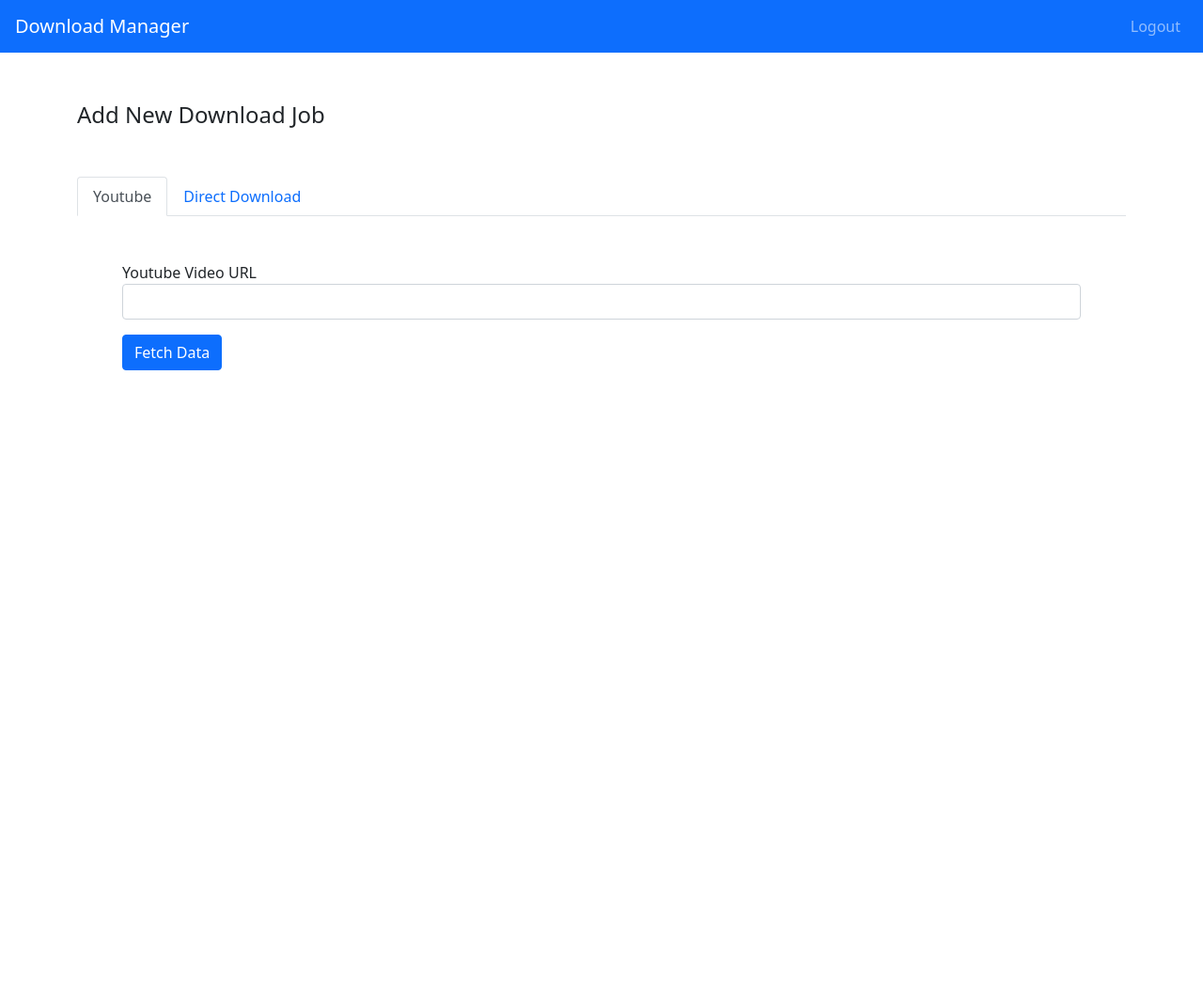
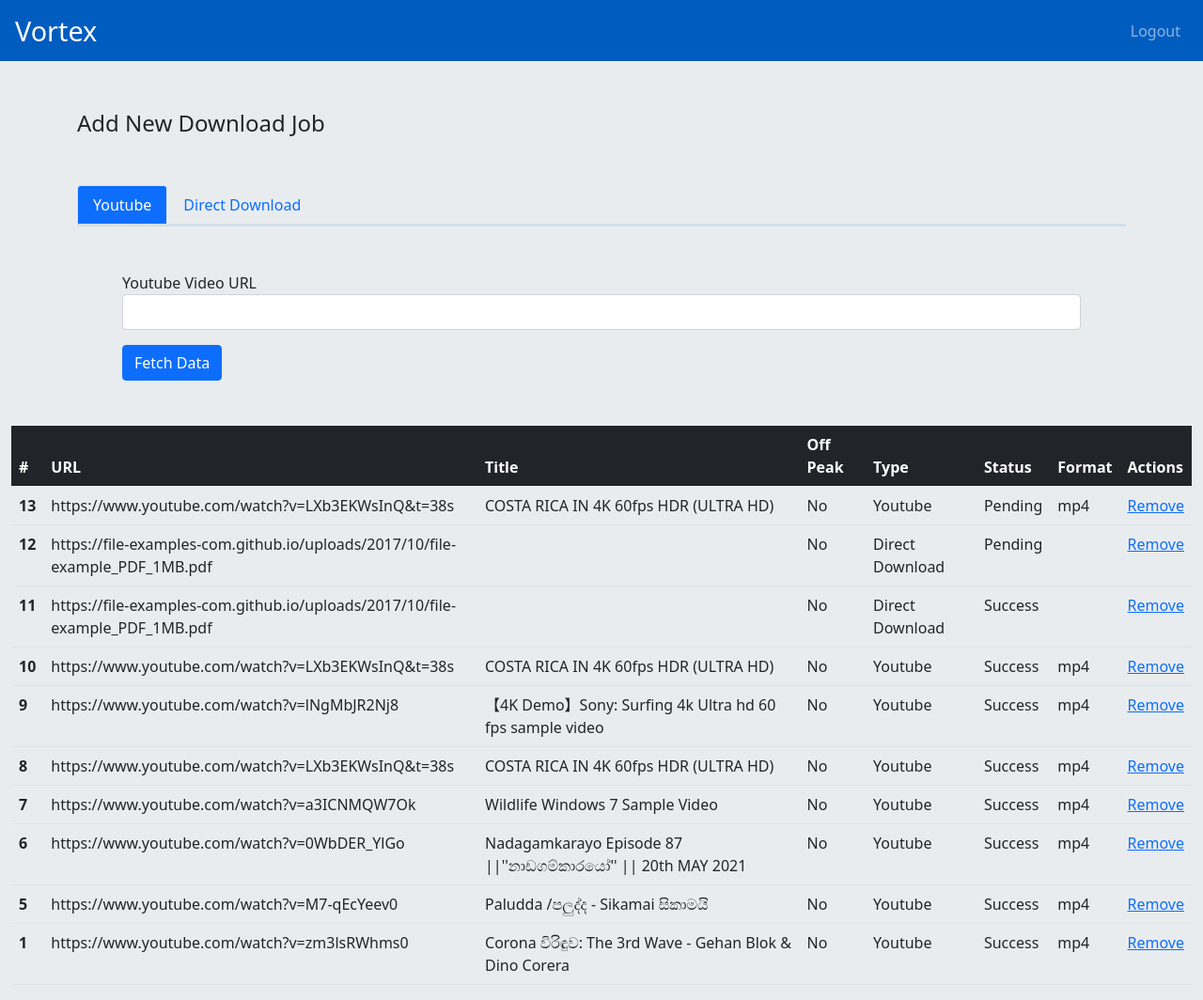
Before and after one commit to Lasithih/vortex, a Flask app: page / in a window 1280 px wide. Shown: the whole page at 94% size. Before the commit the page ends 394 px from the top, so only its background shows below. Run offline with Flask 2, Linux system fonts and the light colour scheme; a user stored in the database is signed in; data comes from the database, SQL or seed files in the repository; both versions use the stored data as it was after the commit; some libraries are stand-ins or nearby versions.

Commit message:
Show list of jobs

```diff
--- a/auth.py
+++ b/auth.py
@@ -1,4 +1,4 @@
-from flask_login import login_manager, login_required, current_user, LoginManager, logout_user
+from flask_login import login_required, current_user, LoginManager, logout_user
 from flask import render_template, redirect, url_for
 from models import User
 
--- a/direct_download.py
+++ b/direct_download.py
@@ -1,6 +1,5 @@
 import requests
 import logging
-import time
 
 def get_file_name(url):
     arr = url.split('/')
--- a/downloader.py
+++ b/downloader.py
@@ -35,6 +35,7 @@ def execute_job(job):
         success = JobStatus.success if update_ytdl() else JobStatus.failed
     else:
         logging.error("Unknown job type: {}".format(job.job_type))
+
     db_access.update_job_status(job.id, success)
     if job.job_type == JobType.YtdlUpdate.value:
         os.execv(sys.executable, ['python'] + sys.argv)
--- a/models.py
+++ b/models.py
@@ -1,5 +1,7 @@
+import config
+
 class User():
-    name = 'admin'
+    name = config.config_get_dashboard_username()
     id = 1
 
     def to_json(self):
--- a/static/css/main.css
+++ b/static/css/main.css
@@ -1,6 +1,35 @@
 nav {
   padding-left: 16px;
   padding-right: 16px;
+  background-color: #005cbf;
+  height: 65px;
+}
+
+.bg-primary-color {
+  background-color: #005cbf;
+  color: white;
+}
+
+.bg-secondary-color {
+  background-color: #e9ecef;
+}
+
+.navbar-default .navbar-brand {
+  color: white;
+}
+
+.brand-text {
+  font-size: 1.8rem !important;
+}
+
+.nav-tabs .nav-item .nav-link.active {
+  color: white;
+  background-color: #0d6efd;
+  border-bottom: none;
+}
+
+.nav.nav-tabs {
+  border-bottom: 3px solid #d2dfec;
 }
 
 .mw-600 {
--- a/static/js/index.js
+++ b/static/js/index.js
@@ -10,19 +10,48 @@ var IndexViewModel = {
     select_youtubePreset: null,
     check_downloadOffpeak: null,
     check_directDownloadOffpeak: null,
-    txt_directDownloadUrl: null
+    txt_directDownloadUrl: null,
+    container_youtubeVideoSize: null,
+    txt_youtubeVideoSize: null,
+    table_jobs: null,
+
+    timer_loadJobs: null,
+    timer_loadJobsInterval: 500
 }
 
-var JobModel = {
+var YTJobModel = {
     url: null,
+    title: null,
     format: null,
     preset: null,
     isOffPeak: true,
-    jobType: 0
+    jobType: 1,
+
+    reset: function() {
+        url = null,
+        title = null,
+        format = null,
+        preset = null,
+        isOffPeak = true,
+        jobType = 1
+    }
+}
+
+var DDJobModel = {
+    url: null,
+    isOffPeak: true,
+    jobType: 2,
+
+    reset: function() {
+        url = null,
+        isOffPeak = true,
+        jobType = 2
+    }
 }
 
 $(function() {
     bindViews();
+    startLoadingJobs();
 });
 
 function bindViews(){
@@ -40,10 +69,122 @@ function bindViews(){
     IndexViewModel.check_directDownloadOffpeak = $('#dd-offpeak');
     IndexViewModel.txt_directDownloadUrl = $('#dd-url');
     IndexViewModel.btn_addDdJob = $('#btn-dd-job');
+    IndexViewModel.container_youtubeVideoSize = $('#yt-size-container');
+    IndexViewModel.txt_youtubeVideoSize = $('#yt-size');
+    IndexViewModel.table_jobs = $('#table-jobs');
+}
+
+function startLoadingJobs() {
+    loadJobs();
+
+    // var autoRefresh = $('#logs-auto-refresh').is(':checked');
+    // if (autoRefresh) {
+    IndexViewModel.timer_loadJobs = setInterval(loadJobs, IndexViewModel.timer_loadJobsInterval);
+    // }
+
+    // $("#logs-auto-refresh").change(function() {
+    //     if (this.checked) {
+    //         LogViewerModel.fetchTimer = setInterval(getLogs, LogViewerModel.fetchInterval);
+    //     } else {
+    //         if (LogViewerModel.fetchTimer !== null) {
+    //             clearInterval(LogViewerModel.fetchTimer);
+    //         }
+    //     }
+    // });
+}
+
+function loadJobs() {
+
+    $.ajax({
+        type: "GET",
+        url: "/api/v1/jobs/list",
+        processData: false,
+        contentType: "application/json",
+        success: function(data, status, xhr) {
+            if(data.success) {
+                fillJobsTable(data.data);
+            }
+        },
+        error: function(xhr) {
+            var exMessage = typeof xhr.responseJSON.Message == 'undefined' ?
+                "Couldn't fetch event types." :
+                xhr.responseJSON.Message;
+            showErrorModal(exMessage);
+        }
+    });
+}
+
+function fillJobsTable(jobs) {
+    var tableContent = "";
+    for (let i = 0; i < jobs.length; i++) {
+        const job = jobs[i];
+        tableRow = "<tr>";
+        tableRow += "<th scope='row'>"+job.id+"</th>";
+        tableRow += "<td>"+job.url+"</td>";
+        tableRow += "<td>"+job.title+"</td>";
+        tableRow += "<td>";
+        if(job.start_at_midnight === 1) {
+            tableRow += "Yes";
+        } else {
+            tableRow += "No";
+        }
+        tableRow += "</td>";
+        tableRow += "<td>";
+        if(job.job_type === 1) {
+            tableRow += "Youtube";
+        } else {
+            tableRow += "Direct Download";
+        }
+        tableRow += "</td>";
+        tableRow += "<td>";
+        if(job.status === 1) {
+            tableRow += "Pending";
+        } else if(job.status === 2) {
+            tableRow += "Downloading";
+        } else if(job.status === 3) {
+            tableRow += "Success";
+        } else if(job.status === 4) {
+            tableRow += "Failed";
+        } else {
+            tableRow += "Unknown";
+        }
+        tableRow += "</td>";
+        tableRow += "<td>"+job.format+"</td>";
+        tableRow += "<td><a href='javascript:removeJob("+job.id+")'>Remove</a></td>";
+        tableRow += "</tr>";
+
+        tableContent += tableRow;
+    }
+
+    $('#table-body').html(tableContent);
+}
+
+function removeJob(id) {
+    console.log("deleting: "+id);
+    $.ajax({
+        url: "/api/v1/jobs/delete", //the page containing php script
+        type: "POST", //request type,
+        contentType: "application/json",
+        processData: false,
+        data: JSON.stringify({'id':id}),
+        success: function(result) {
+            if(result.success) {
+                showSuccessModal("Job Successfully Deleted");
+            } else {
+                showErrorModal(result.data);
+            }
+        },
+        error(e) {
+            console.log(e.statusText);
+            showErrorModal(e.statusText);
+        }
+    });
 }
 
 //Onclick - start
 function fetchYTdata() {
+    YTJobModel.reset();
+
     var url = IndexViewModel.txt_youtubeURL.val();
     if(url === '' || url === null) {
         alert("Enter the URL to continue");
@@ -55,7 +196,7 @@ function fetchYTdata() {
         return;
     }
 
-    JobModel.url = url
+    YTJobModel.url = url
 
     IndexViewModel.btn_addYtJob.prop("disabled",false);
     IndexViewModel.btn_fetchYoutube.prop("disabled",true);
@@ -74,7 +215,7 @@ function fetchYTdata() {
             IndexViewModel.btn_fetchYoutube.prop("disabled",false);
         },
         error(e) {
-            console.log(e.responseText);
+            console.log(e.statusText);
             IndexViewModel.btn_fetchYoutube.prop("disabled",false);
             IndexViewModel.section_youtubeDetails.hide();
         }
@@ -82,10 +223,10 @@ function fetchYTdata() {
 }
 
 function addYTdownloadJob() {
-    JobModel.format = IndexViewModel.select_youtubeFormat.val();
-    JobModel.preset = IndexViewModel.select_youtubePreset.val();
-    JobModel.isOffPeak = IndexViewModel.check_downloadOffpeak.is(':checked');
-    JobModel.jobType = 1
+    YTJobModel.format = IndexViewModel.select_youtubeFormat.val();
+    YTJobModel.preset = IndexViewModel.select_youtubePreset.val();
+    YTJobModel.isOffPeak = IndexViewModel.check_downloadOffpeak.is(':checked');
+    YTJobModel.jobType = 1
 
     IndexViewModel.btn_addYtJob.prop("disabled",true);
     $.ajax({
@@ -93,7 +234,7 @@ function addYTdownloadJob() {
         type: "POST", //request type,
         contentType: "application/json",
         processData: false,
-        data: JSON.stringify(JobModel),
+        data: JSON.stringify(YTJobModel),
         success: function(result) {
             if(result.success) {
                 resetYTdetails();
@@ -105,7 +246,7 @@ function addYTdownloadJob() {
             IndexViewModel.btn_addYtJob.prop("disabled",false);
         },
         error(e) {
-            console.log(e.responseText);
+            console.log(e.statusText);
             IndexViewModel.btn_addYtJob.prop("disabled",false);
             showErrorModal(e);
         }
@@ -113,6 +254,24 @@ function addYTdownloadJob() {
 }
 
 function AddDirectDownload() {
+
+    DDJobModel.reset();
+    var url = IndexViewModel.txt_youtubeURL.val();
+
+    if(url === '' || url === null) {
+        alert("Enter the URL to continue");
+        return;
+    }
+
+    if(!validURL(url)) {
+        alert("Enter a valid URL to continue");
+        return;
+    }
+
+    DDJobModel.url = url
+    DDJobModel.isOffPeak = IndexViewModel.check_downloadOffpeak.is(':checked');
+    DDJobModel.jobType = 2
+
     var url = IndexViewModel.txt_directDownloadUrl.val();
     if(url === '' || url === null) {
         alert("Enter the URL to continue");
@@ -124,9 +283,9 @@ function AddDirectDownload() {
         return;
     }
 
-    JobModel.url = url;
-    JobModel.isOffPeak = IndexViewModel.check_directDownloadOffpeak.is(':checked');
-    JobModel.jobType = 2;
+    DDJobModel.url = url;
+    DDJobModel.isOffPeak = IndexViewModel.check_directDownloadOffpeak.is(':checked');
+    DDJobModel.jobType = 2;
 
     IndexViewModel.btn_addDdJob.prop("disabled",true);
     $.ajax({
@@ -134,7 +293,7 @@ function AddDirectDownload() {
         type: "POST",
         contentType: "application/json",
         processData: false,
-        data: JSON.stringify(JobModel),
+        data: JSON.stringify(DDJobModel),
         success: function(result) {
             if(result.success) {
                 resetYTdetails();//todo
@@ -145,7 +304,7 @@ function AddDirectDownload() {
             IndexViewModel.btn_addDdJob.prop("disabled",false);
         },
         error(e) {
-            console.log(e.responseText);
+            console.log(e.statusText);
             IndexViewModel.btn_addDdJob.prop("disabled",false);
             showErrorModal(e);
         }
@@ -176,12 +335,40 @@ function fillExtentions(yt_details) {
     });
 
     fillPresets(yt_details);
+
     IndexViewModel.select_youtubeFormat.on('change', function() {
         fillPresets(yt_details);
+        fillYtPresetSize(yt_details);
+    });
+
+    IndexViewModel.txt_youtubeVideoSize.text('N/A');
+    IndexViewModel.select_youtubePreset.on('change', function() {
+        fillYtPresetSize(yt_details);
     });
 }
 
+function fillYtPresetSize(yt_details) {
 
+    var selected = IndexViewModel.select_youtubePreset.val();
+
+    if(selected === 'auto'){
+        IndexViewModel.container_youtubeVideoSize.hide();
+        IndexViewModel.txt_youtubeVideoSize.text('N/A');
+        return;
+    }
+
+    var preset = yt_details.formats.filter(function(format) {
+        return format.format_id == selected;
+    })[0];
+
+    if(typeof preset === 'undefined' || typeof preset.filesize === 'undefined' || preset.filesize == null) {
+        IndexViewModel.container_youtubeVideoSize.hide();
+        IndexViewModel.txt_youtubeVideoSize.text('N/A');
+        return;
+    }
+    IndexViewModel.txt_youtubeVideoSize.text(preset.filesize.fileSize());
+    IndexViewModel.container_youtubeVideoSize.show();
+}
 
 function fillPresets(yt_details) {
     IndexViewModel.select_youtubePreset.find('option').remove().end().append('<option value="auto" selected>Auto</option>');
@@ -202,6 +389,8 @@ function fillPresets(yt_details) {
 function populateYTdetails(yt_details) {
     resetYTdetails();
 
+    YTJobModel.title = yt_details.title
+
     IndexViewModel.image_youtubeThumbnail.attr("src",yt_details.thumbnail);
     IndexViewModel.label_youtubeTitle.html(yt_details.title);
 
@@ -209,6 +398,9 @@ function populateYTdetails(yt_details) {
 }
 
 function resetYTdetails() {
+    IndexViewModel.container_youtubeVideoSize.hide();
+    IndexViewModel.txt_youtubeVideoSize.text("N/A");
+
     IndexViewModel.image_youtubeThumbnail.attr("src",''); //TODO - Placeholder image
     IndexViewModel.label_youtubeTitle.html('');
 
@@ -230,4 +422,59 @@ function validURL(str) {
       '(\\?[;&a-z\\d%_.~+=-]*)?'+ // query string
       '(\\#[-a-z\\d_]*)?$','i'); // fragment locator
     return !!pattern.test(str);
+}
+
+Number.prototype.fileSize = function() {
+
+    const gb = 1024 *1024 *1024;
+    const mb = 1024 *1024;
+    const kb = 1024;
+
+    var val = this.valueOf();
+    var str = "";
+    var unit = "";
+
+    if(val >= gb) {
+        str =  (val/gb).toFixed().toString();
+        unit = "GB"
+
+    } else if(val >= mb) {
+        str =  (val/mb).toFixed().toString();
+        unit = "MB"
+
+    } else if(val >= kb) {
+        str =  (val/kb).toFixed().toString();
+        unit = "KB"
+    } else {
+        str =  val.toFixed().toString();
+        unit = "B"
+    }
+
+    var arr = str.split('.');
+    if(arr.length === 2) {
+        if(arr[1].length > 2) {
+            str = arr[0] + '.' + arr[1].slice(0,2);
+        }
+    }
+
+    return str + ' ' + unit
+}
+
+Number.prototype.toFixed = function() {
+    var x = this.valueOf();
+    if (Math.abs(x) < 1.0) {
+      var e = parseInt(x.toString().split('e-')[1]);
+      if (e) {
+          x *= Math.pow(10,e-1);
+          x = '0.' + (new Array(e)).join('0') + x.toString().substring(2);
+      }
+    } else {
+      var e = parseInt(x.toString().split('+')[1]);
+      if (e > 20) {
+          e -= 20;
+          x /= Math.pow(10,e);
+          x += (new Array(e+1)).join('0');
+      }
+    }
+    return x;
   }
--- a/templates/base.html
+++ b/templates/base.html
@@ -34,9 +34,9 @@
   {% block head %}{% endblock %}
 </head>
 
-<body>
-  <nav class="navbar navbar-expand-lg navbar-dark bg-primary">
-    <a class="navbar-brand" href="#">Download Manager</a>
+<body class="bg-secondary-color">
+  <nav class="navbar navbar-expand-lg navbar-dark navbar-center">
+    <a class="navbar-brand brand-text" href="#">Vortex</a>
     <button class="navbar-toggler" type="button" data-toggle="collapse" data-target="#navbarNav"
       aria-controls="navbarNav" aria-expanded="false" aria-label="Toggle navigation">
       <span class="navbar-toggler-icon"></span>
--- a/templates/index.html
+++ b/templates/index.html
@@ -2,7 +2,7 @@
 
 {% block head %}
 <script src="{{ url_for('static',filename='js/index.js') }}"></script>
-<title>Download Manager</title>
+<title>Vortex</title>
 {% endblock %}
 
 {% block body %}
@@ -52,11 +52,15 @@
                                         <option value="auto" selected>Auto</option>
                                     </select>
                                 </div>
-                                <div class="col-auto orm-group form-item">
+                                <div class="col-auto form-group form-item">
                                     <label for="yt-preset">Preset</label>
                                     <select id="yt-preset" class="form-select" aria-label="Default select example">
                                         <option value="auto" selected>Auto</option>
                                     </select>
+                                </div>
+                                <div id="yt-size-container" class="col-auto">
+                                    <label for="yt-size">Size</label>
+                                    <p id="yt-size">N/A</p>
                                 </div>
                             </div>
 
@@ -96,4 +100,40 @@
     </div>
 </div>
 
+<div class="container-fluid">
+    <table class="table" id="table-jobs">
+        <thead class="table-dark bg-primary-color">
+          <tr>
+            <th scope="col">#</th>
+            <th scope="col">URL</th>
+            <th scope="col">Title</th>
+            <th scope="col">Off Peak</th>
+            <th scope="col">Type</th>
+            <th scope="col">Status</th>
+            <th scope="col">Format</th>
+            <th scope="col">Actions</th>
+          </tr>
+        </thead>
+        <tbody id="table-body">
+          <tr>
+            <th scope="row">1</th>
+            <td>Mark</td>
+            <td>Otto</td>
+            <td>@mdo</td>
+          </tr>
+          <tr>
+            <th scope="row">2</th>
+            <td>Jacob</td>
+            <td>Thornton</td>
+            <td>@fat</td>
+          </tr>
+          <tr>
+            <th scope="row">3</th>
+            <td colspan="2">Larry the Bird</td>
+            <td>@twitter</td>
+          </tr>
+        </tbody>
+      </table>
+</div>
+
 {% endblock %}
--- a/templates/login.html
+++ b/templates/login.html
@@ -2,7 +2,7 @@
 
 {% block head %}
 <script src="{{ url_for('static',filename='js/login.js') }}"></script>
-<title>Download Manager</title>
+<title>Login - Vortex</title>
 {% endblock %}
 
 {% block body %}
--- a/youtube.py
+++ b/youtube.py
@@ -1,5 +1,4 @@
 from __future__ import unicode_literals
-from importlib import reload
 import re
 import youtube_dl
 import requests
@@ -7,8 +6,7 @@ import subprocess
 import logging
 
 import db_access
-from db_access import Job
-from enums import JobType, PyModule
+from enums import JobType
 
 
 def get_version():
```
Also changed, not shown: api.py (renamed from api/api.py, +39 -7 lines), config.py (+7 -0 lines), db_access.py (+32 -2 lines), web_server.py (+4 -4 lines), data/vortex.db (added).
